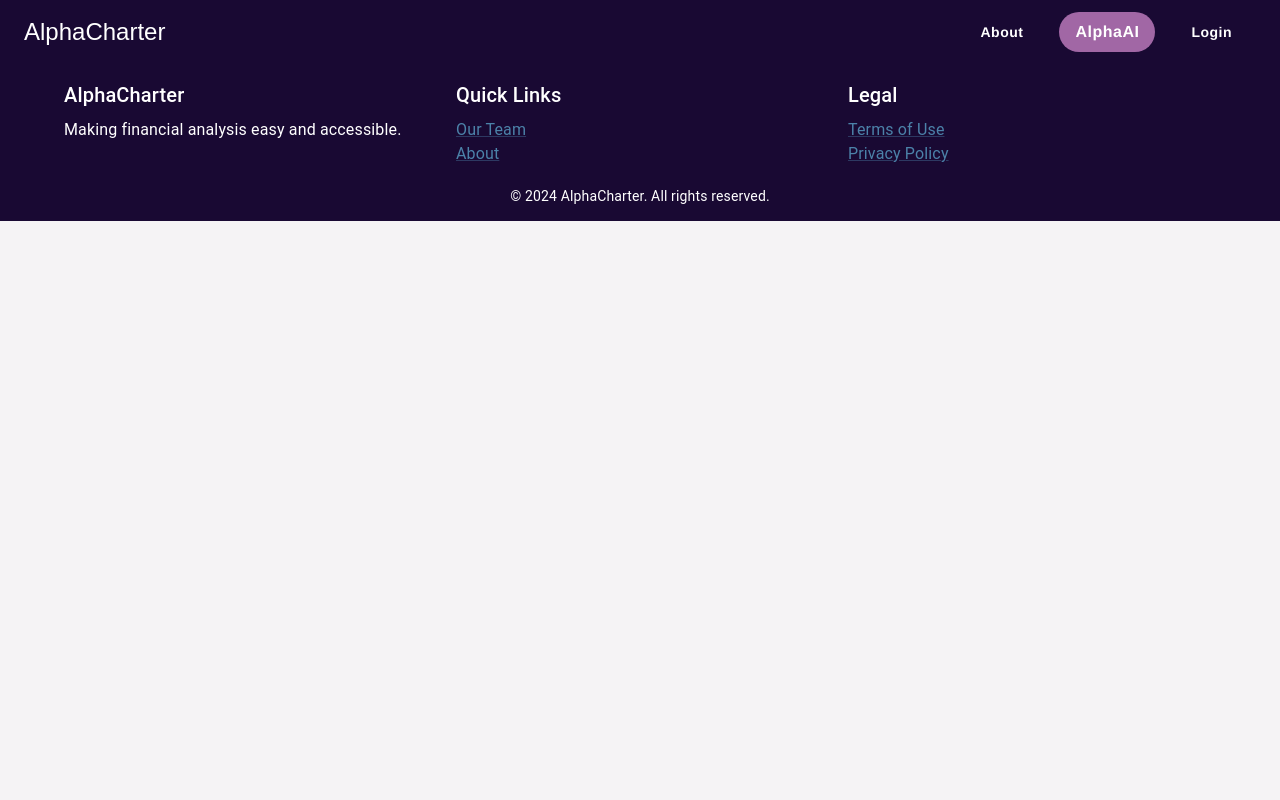
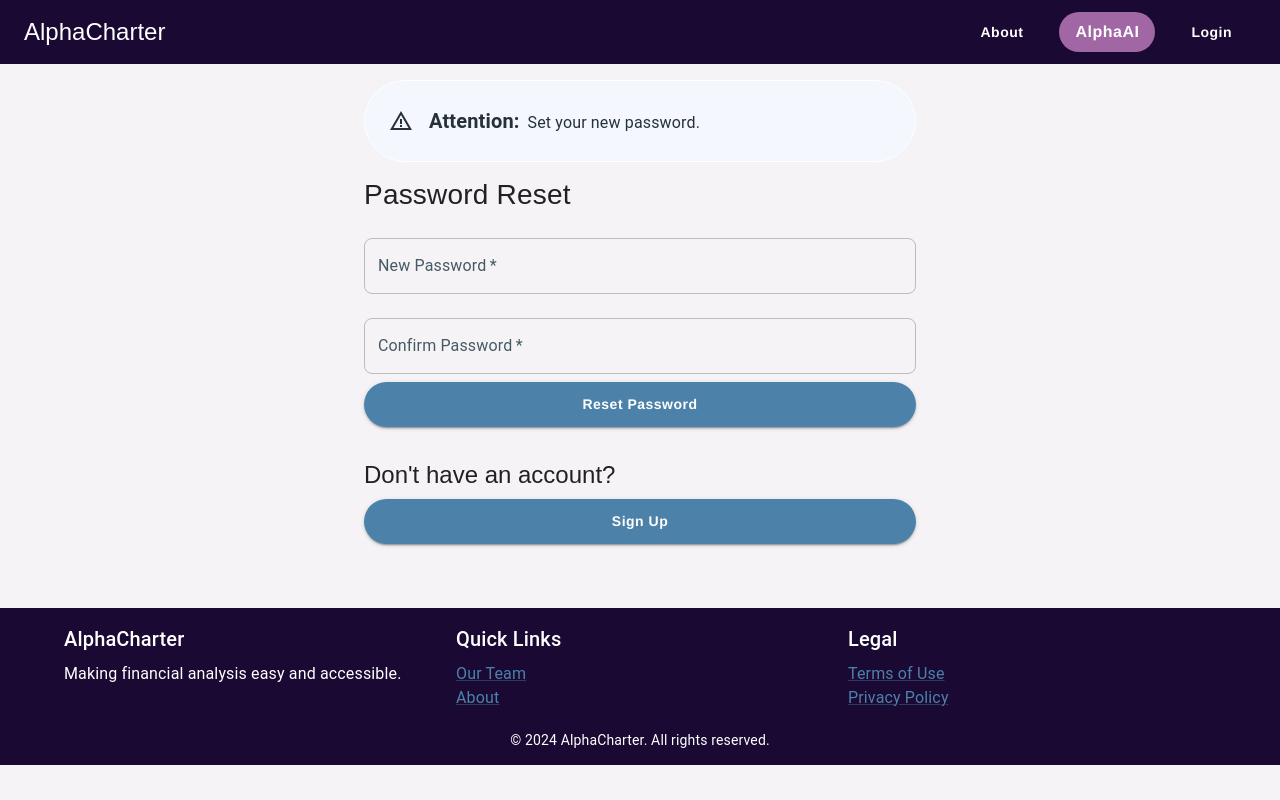
Before and after one commit to SailingSF/alphacharter-frontend, a React (Create React App) app: page /reset-password/1/1 in a window 1280 px wide. Built offline with nearby package versions, Linux system fonts and the light colour scheme.

Commit message:
add password reset flow

```diff
--- a/src/App.js
+++ b/src/App.js
@@ -12,6 +12,8 @@ import Layout from './components/Layout';
 import TeamPage from './components/TeamPage';
 import AboutPage from './components/AboutPage';
 import ChartMakerApp from './components/ChartMakerPage';
+import LostPasswordRequest from './components/LostPasswordRequest';
+import LostPasswordConfirm from './components/LostPasswordConfirm';
 
 function App() {
 
@@ -28,6 +30,8 @@ function App() {
           <Route path="/team" element={<TeamPage />} />
           <Route path="/about" element={<AboutPage />} />
           <Route path="/chartmaker" element={<ChartMakerApp />} />
+          <Route path='/lostpassword' element={<LostPasswordRequest />} />
+          <Route path='/reset-password/:uidb64/:token' element={<LostPasswordConfirm />} />
         </Routes>
         </Layout>
       </Router>
--- a/src/components/LoginForm.jsx
+++ b/src/components/LoginForm.jsx
@@ -24,8 +24,8 @@ function LoginPage() {
       localStorage.setItem('refreshToken', response.data.refresh);
       localStorage.setItem('token', response.data.access);
       localStorage.setItem('user', JSON.stringify({
-          first_name: response.data.first_name,
-          email: response.data.email
+        first_name: response.data.first_name,
+        email: response.data.email
       }));
       setSuccessMessage('Login successful!'); // Add this line
       setError(''); // Clear any previous errors
@@ -39,12 +39,15 @@ function LoginPage() {
 
   const handleLogout = () => {
     localStorage.removeItem('accessToken');
+    localStorage.removeItem('refreshToken');
     console.log('Access key removed');
+  };
 
-    // Optionally remove the refresh token as well
-};
+  const handleLostPassword = () => {
+    navigate('/lostpassword')
+  }
 
-const warningComponent = { title: "Attention:", text: "Create an account first to gain access to all AlphaCharter features."}
+  const warningComponent = { title: "Attention:", text: "Create an account first to gain access to all AlphaCharter features." }
 
   return (
     <Container maxWidth="sm" sx={{ marginBottom: '4rem' }}>
@@ -79,11 +82,15 @@ const warningComponent = { title: "Attention:", text: "Create an account first t
         {error && <Typography color="error">{error}</Typography>}
         {successMessage && <Typography color="primary">{successMessage}</Typography>}
       </form>
-      <Button onClick={handleLogout} variant='contained' color='secondary' fullWidth sx={{mt: 1}}>Log Out</Button>
+      <Button onClick={handleLogout} variant='contained' color='secondary' fullWidth sx={{ mt: 1 }}>Log Out</Button>
       <Typography variant='h5' component='h4' gutterBottom>
-       <br></br>Don't have an account?
+        <br></br>Don't have an account?
       </Typography>
       <Button variant='contained' color='primary' href='/signup' fullWidth>Sign Up</Button>
+      <Typography variant='h5' component='h4' gutterBottom>
+        <br></br>Forgot your password?
+      </Typography>
+      <Button onClick={handleLostPassword} variant='contained' color='secondary' fullWidth sx={{ mt: 1 }}>Lost Password</Button>
     </Container>
   );
 }
--- /dev/null
+++ b/src/components/LostPasswordConfirm.jsx
@@ -0,0 +1,89 @@
+import React, { useState } from 'react';
+import { useNavigate, useParams } from 'react-router-dom';
+import { Container, TextField, Button, Typography } from '@mui/material';
+import axios from 'axios';
+import AttentionSection from './AttentionSection';
+
+function LostPasswordConfirm() {
+    const [formData, setFormData] = useState({
+        newPassword: '',
+        confirmPassword: '',
+    });
+    const [error, setError] = useState('');
+    const [successMessage, setSuccessMessage] = useState('');
+
+    const navigate = useNavigate();
+    const { uidb64, token } = useParams();
+
+    const handleChange = (event) => {
+        setFormData({ ...formData, [event.target.name]: event.target.value });
+    };
+
+    const handlePasswordResetConfirm = async (event) => {
+        event.preventDefault();
+        if (formData.newPassword !== formData.confirmPassword) {
+            setError("Passwords do not match");
+            return;
+        }
+        try {
+            const response = await axios.post('https://financeassistant-01-7c9325856268.herokuapp.com/api/password_reset/confirm/', {
+                uidb64,
+                token,
+                new_password: formData.newPassword
+            });
+            if (response.data.detail === "Password has been reset successfully.") {
+                setSuccessMessage(response.data.detail);
+                navigate('/login');
+            }
+        } catch (err) {
+            setError(err.response?.data?.error || "An error occurred");
+            setSuccessMessage('');
+        }
+    };
+
+    const warningComponent = { title: "Attention:", text: "Set your new password." };
+
+    return (
+        <Container maxWidth="sm" sx={{ marginBottom: '4rem' }}>
+            <AttentionSection title={warningComponent.title} text={warningComponent.text}></AttentionSection>
+            <Typography variant="h4" component="h1" gutterBottom>
+                Password Reset
+            </Typography>
+            <form onSubmit={handlePasswordResetConfirm}>
+                <TextField
+                    variant="outlined"
+                    margin="normal"
+                    required
+                    fullWidth
+                    name="newPassword"
+                    label="New Password"
+                    type="password"
+                    value={formData.newPassword}
+                    onChange={handleChange}
+                />
+                <TextField
+                    variant="outlined"
+                    margin="normal"
+                    required
+                    fullWidth
+                    name="confirmPassword"
+                    label="Confirm Password"
+                    type="password"
+                    value={formData.confirmPassword}
+                    onChange={handleChange}
+                />
+                <Button type="submit" variant="contained" color="primary" fullWidth>
+                    Reset Password
+                </Button>
+                {error && <Typography color="error">{error}</Typography>}
+                {successMessage && <Typography color="primary">{successMessage}</Typography>}
+            </form>
+            <Typography variant='h5' component='h4' gutterBottom>
+                <br></br>Don't have an account?
+            </Typography>
+            <Button variant='contained' color='primary' href='/signup' fullWidth>Sign Up</Button>
+        </Container>
+    );
+}
+
+export default LostPasswordConfirm;
--- /dev/null
+++ b/src/components/LostPasswordRequest.jsx
@@ -0,0 +1,67 @@
+import React, { useState } from 'react';
+import { Container, TextField, Button, Typography } from '@mui/material';
+import axios from 'axios';
+import AttentionSection from './AttentionSection';
+
+function LostPasswordRequest() {
+    const [email, setEmail] = useState('');
+    const [error, setError] = useState('');
+    const [successMessage, setSuccessMessage] = useState('');
+
+
+    const handlePasswordReset = async (event) => {
+        event.preventDefault();
+        try {
+            const response = await axios.post('https://financeassistant-01-7c9325856268.herokuapp.com/api/password_reset/', {
+                email
+            });
+            console.log(response.data);
+            // TODO handle this better than string matching, improve api response
+            if (response.data.detail === "Password reset e-mail has been sent.") {
+                setSuccessMessage("Password reset email sent!");
+                setError('');
+            } else {
+                setError(response.data.email[0]);
+                setSuccessMessage('');
+            }
+
+        } catch (err) {
+            setError(err.response?.data?.error || "A user with this email doesn't exist, make a free account!");
+            setSuccessMessage('');
+        }
+    };
+
+    const warningComponent = { title: "Attention:", text: "You're a dumbass. Use this to request a password reset email if you've forgetten your password, dumbass." };
+
+    return (
+        <Container maxWidth="sm" sx={{ marginBottom: '4rem' }}>
+            <AttentionSection title={warningComponent.title} text={warningComponent.text}></AttentionSection>
+            <Typography variant="h4" component="h1" gutterBottom>
+                Password Reset
+            </Typography>
+            <form onSubmit={handlePasswordReset}>
+                <TextField
+                    name="email"
+                    label="Email"
+                    variant="outlined"
+                    fullWidth
+                    autoFocus
+                    margin="normal"
+                    value={email}
+                    onChange={(e) => setEmail(e.target.value)}
+                />
+                <Button type="submit" variant="contained" color="primary" fullWidth>
+                    Send Email
+                </Button>
+                {error && <Typography color="error">{error}</Typography>}
+                {successMessage && <Typography color="primary">{successMessage}</Typography>}
+            </form>
+            <Typography variant='h5' component='h4' gutterBottom>
+                <br></br>Don't have an account?
+            </Typography>
+            <Button variant='contained' color='primary' href='/signup' fullWidth>Sign Up</Button>
+        </Container>
+    );
+}
+
+export default LostPasswordRequest;
```
